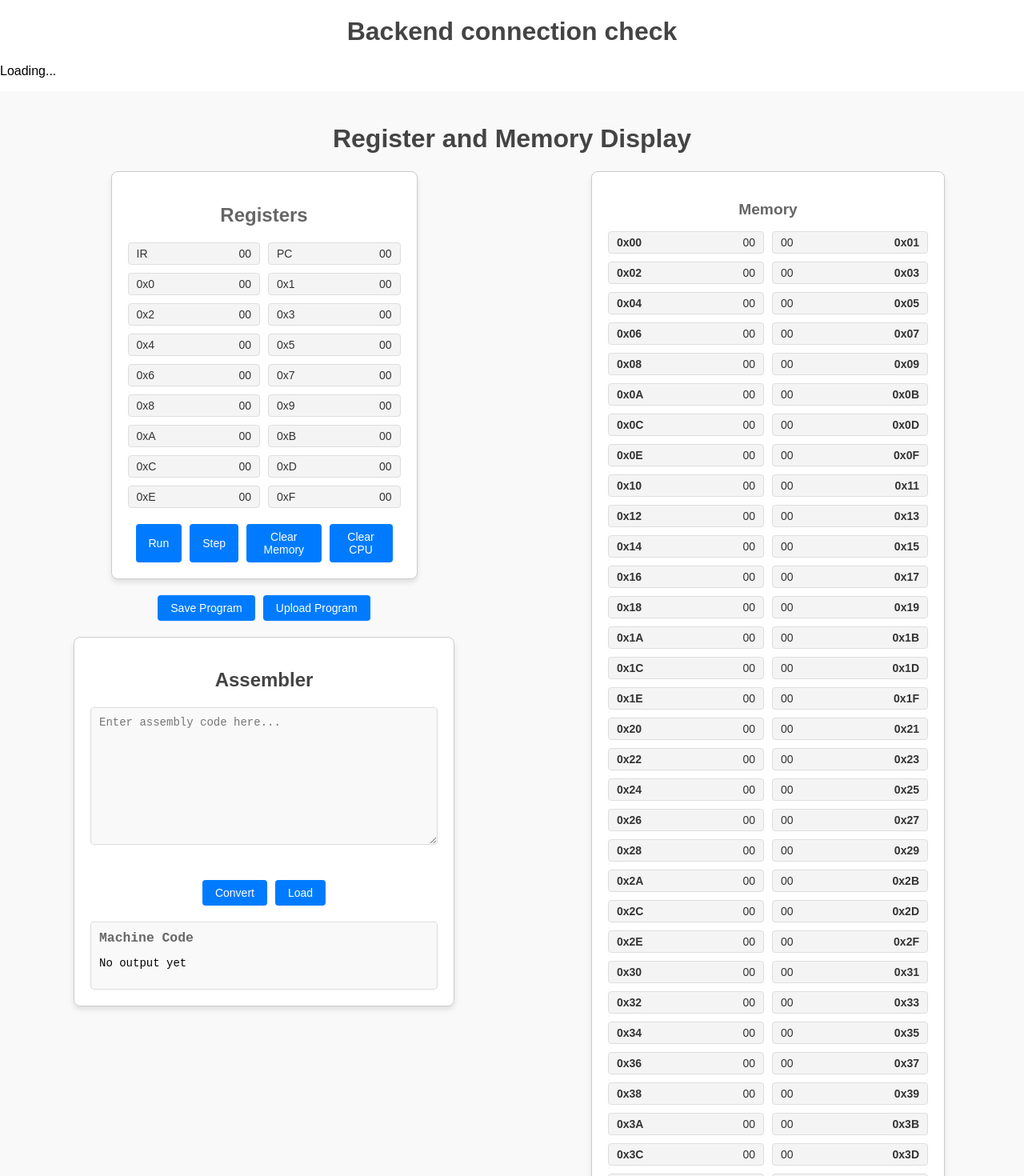
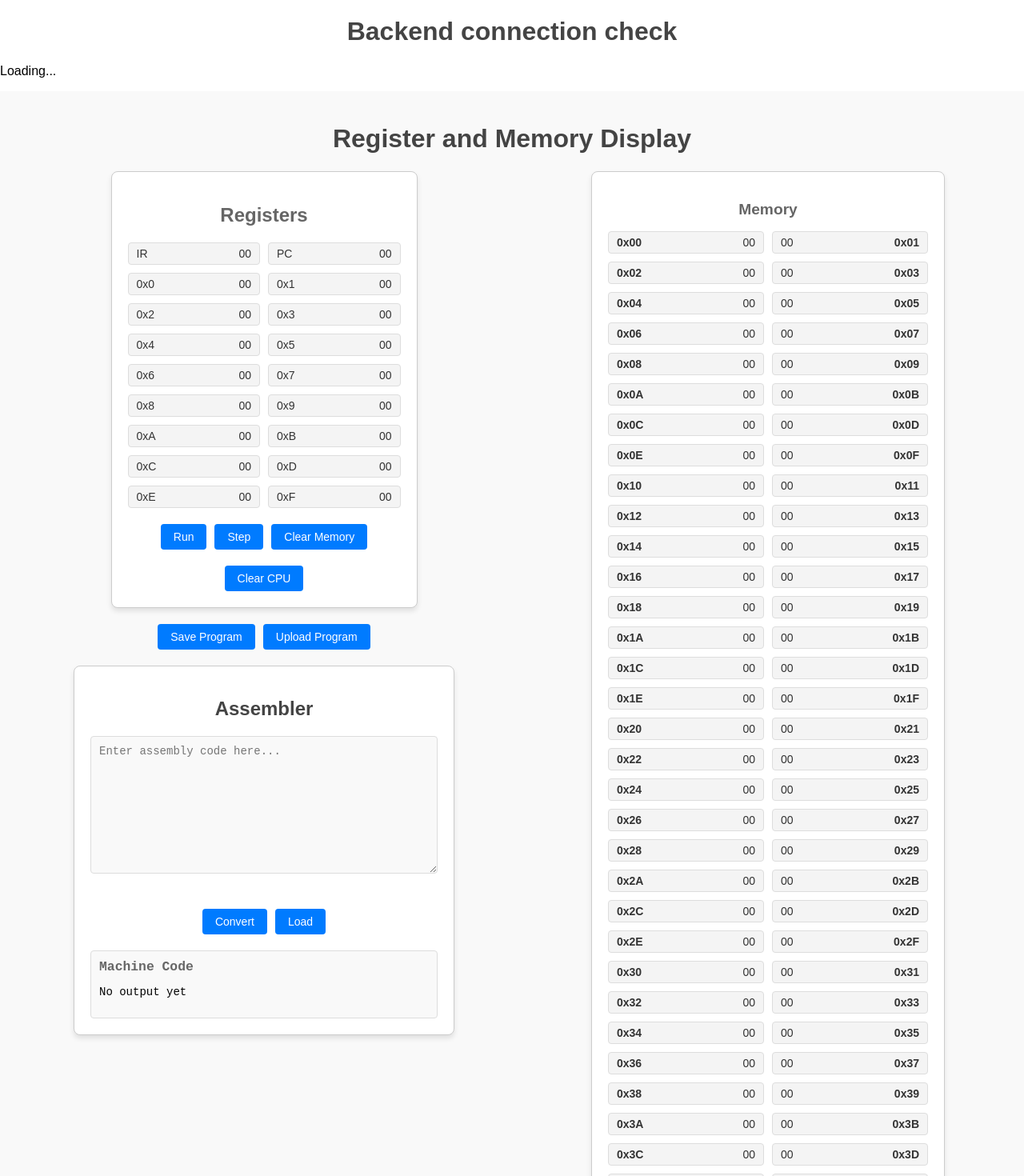
Before and after one commit to FarisAMZ71/BrookshearMachine, a React (Create React App) app in the folder frontend/: page / in a window 1280 px wide. Shown: the top 1470 px of the page at 80% size. Built offline with nearby package versions, Linux system fonts and the light colour scheme; no server answers.

Commit message:
styling fixes

```diff
--- a/frontend/src/components/AssemblyDisplay/AssemblyDisplay.css
+++ b/frontend/src/components/AssemblyDisplay/AssemblyDisplay.css
@@ -3,8 +3,9 @@
     border: 1px solid #ccc;
     border-radius: 8px;
     padding: 20px;
-    max-width: 600px;
-    margin: 20px auto; /* Center the container */
+    max-width: 30rem;
+    min-width: 20rem;
+    margin: 20px 10px; /* Center the container */
     box-shadow: 0 4px 6px rgba(0, 0, 0, 0.1);
     font-family: Arial, sans-serif;
   }
--- a/frontend/src/components/MachineDisplay/MachineDisplay.css
+++ b/frontend/src/components/MachineDisplay/MachineDisplay.css
@@ -44,6 +44,8 @@
     box-shadow: 0 4px 6px rgba(0, 0, 0, 0.1);
     display: flex;
     flex-direction: column;
+    max-width: 25rem;
+    min-width: 20rem;
   }
 
   .memory-display {
@@ -74,6 +76,7 @@
 
   .button-container {
     display: flex;
+    flex-wrap: wrap;
     justify-content: center;
     margin: 10px 10px 0 10px;
     gap: 10px;
--- a/frontend/src/components/MemoryDisplay/MemoryDisplay.css
+++ b/frontend/src/components/MemoryDisplay/MemoryDisplay.css
@@ -2,7 +2,8 @@
     padding: 10px;
     border: 1px solid #ccc;
     border-radius: 8px;
-    max-width: 400px;
+    max-width: 25rem;
+    min-width: 20rem;
     margin: auto;
 }
 
```
